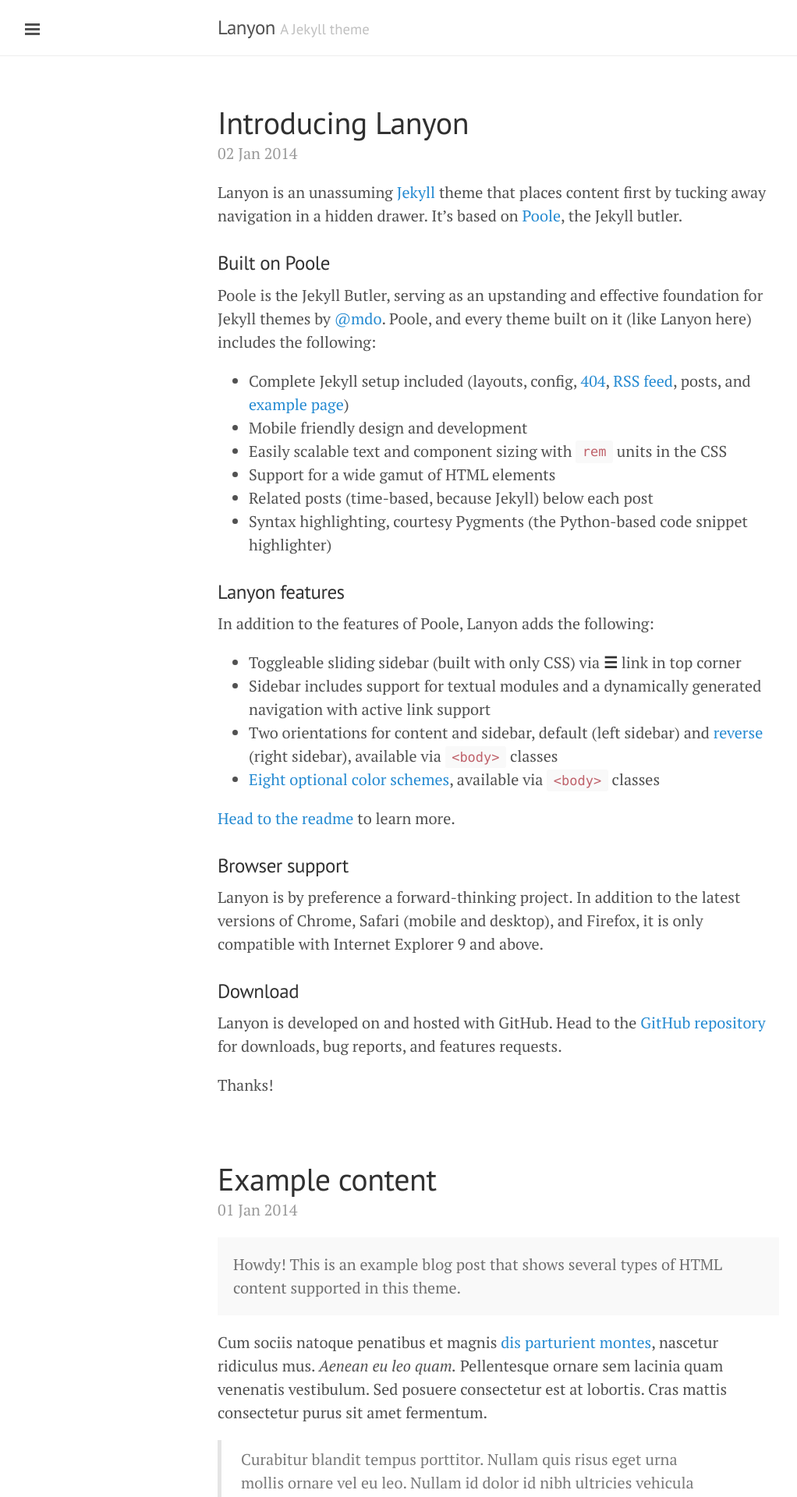
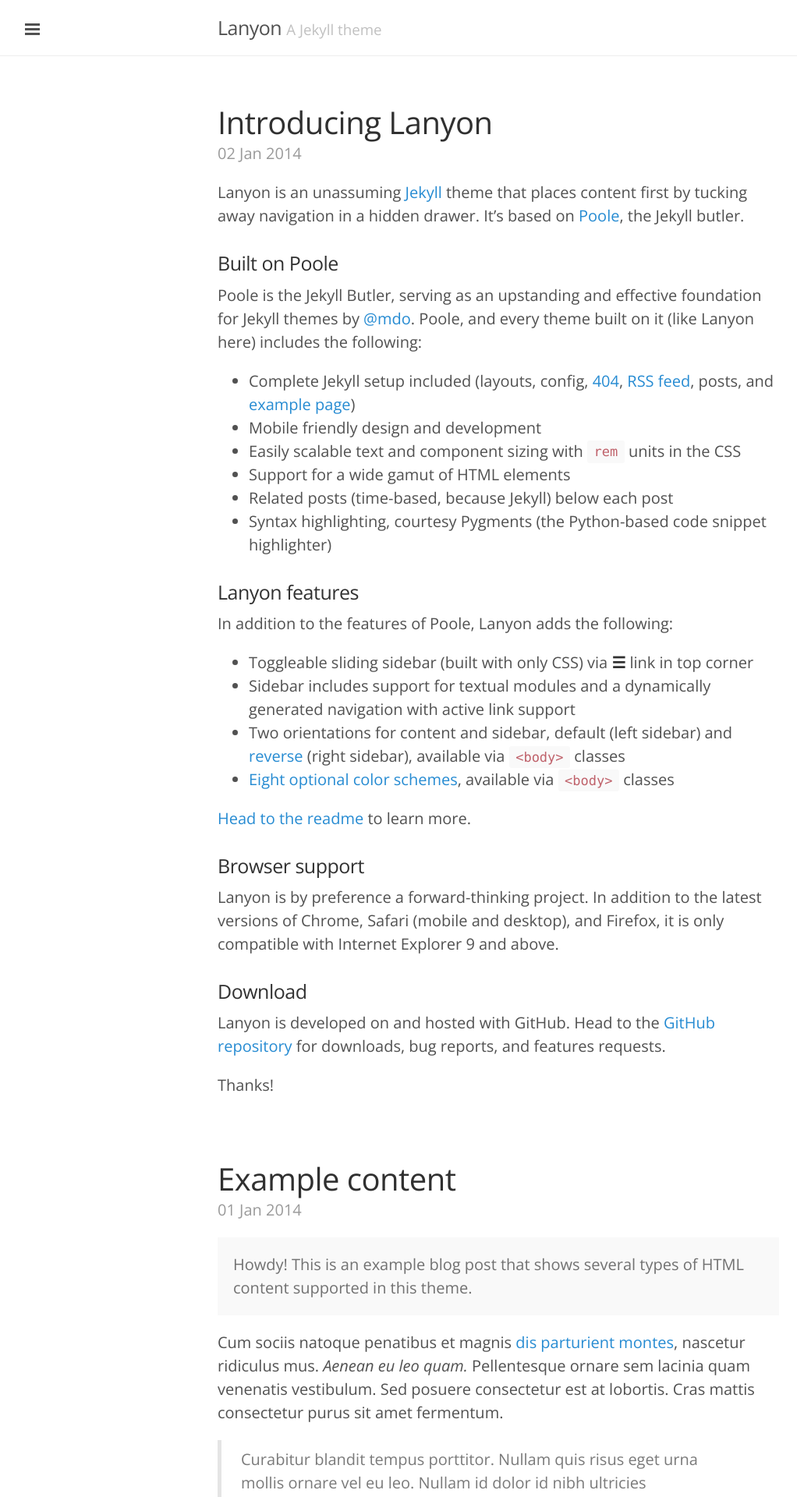
Before and after one commit to jriehn/jriehn.github.io, a Jekyll site: the page built from index.html, in a window 1280 px wide. Shown: the top 1920 px of the page at 78% size, without its empty margins (1-1023 px from the left). Built offline with Jekyll 4.4.1, drawn with Linux system fonts in a browser that asks for light colours; Markdown is read by kramdown in place of the engine named in the settings; the list of posts is cut into pages by our own code.

Commit message:
use open sans a default font

```diff
--- a/CNAME
+++ b/CNAME
@@ -1 +1 @@
-lanyon.getpoole.com
+jriehn.github.io
--- a/_includes/head.html
+++ b/_includes/head.html
@@ -1,5 +1,6 @@
 <head>
   <link href="http://gmpg.org/xfn/11" rel="profile">
+  <link href="//fonts.googleapis.com/css?family=Open+Sans:300italic,400italic,600italic,700italic,800italic,400,300,600,700,800" rel="stylesheet" type="text/css" />
   <meta http-equiv="X-UA-Compatible" content="IE=edge">
   <meta http-equiv="content-type" content="text/html; charset=utf-8">
 
@@ -18,6 +19,7 @@
   <link rel="stylesheet" href="{{ site.baseurl }}public/css/poole.css">
   <link rel="stylesheet" href="{{ site.baseurl }}public/css/syntax.css">
   <link rel="stylesheet" href="{{ site.baseurl }}public/css/lanyon.css">
+  <link rel="stylesheet" href="{{ site.baseurl }}public/css/styles.css">
   <link rel="stylesheet" href="http://fonts.googleapis.com/css?family=PT+Serif:400,400italic,700|PT+Sans:400">
 
   <!-- Icons -->
--- /dev/null
+++ b/public/css/styles.css
@@ -0,0 +1,8 @@
+html, h1, h2, h3, h4, h5, h6, .sidebar,  .pagination {
+ 	font-family: "Open Sans", "Microsoft YaHei", "Hiragino Sans GB", "Hiragino Sans GB W3", "微软雅黑", "Helvetica Neue", Arial, sans-serif;
+}
+
+body {
+   font-weight: 100;
+	-webkit-font-smoothing: antialiased;
+}
```
